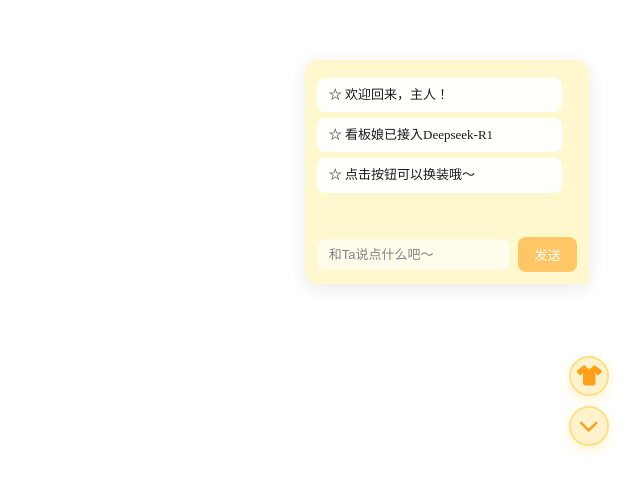
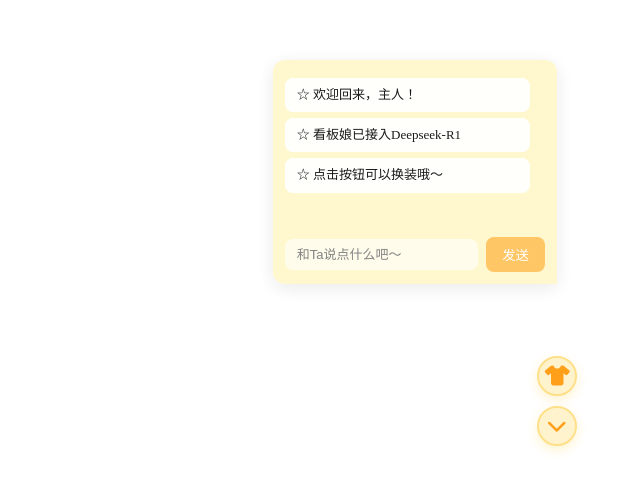
Before and after one commit to Kihh/live2d, a plain HTML site: page index.html in a window 1280 px wide. Shown: the part 196-688 px from the top of the page, without its empty margins (640-1280 px from the left). Drawn offline with nearby package versions, Linux system fonts and the light colour scheme; no server answers.

Commit message:
Add files via upload

```diff
--- a/css/main.css
+++ b/css/main.css
@@ -7,7 +7,7 @@
 
 .live2d-wrapper {
     position: fixed;
-    right: 4vw;
+    right: 6.5vw;
     bottom: var(--model-offset-bottom);
     z-index: 1000;
     display: flex;
```
